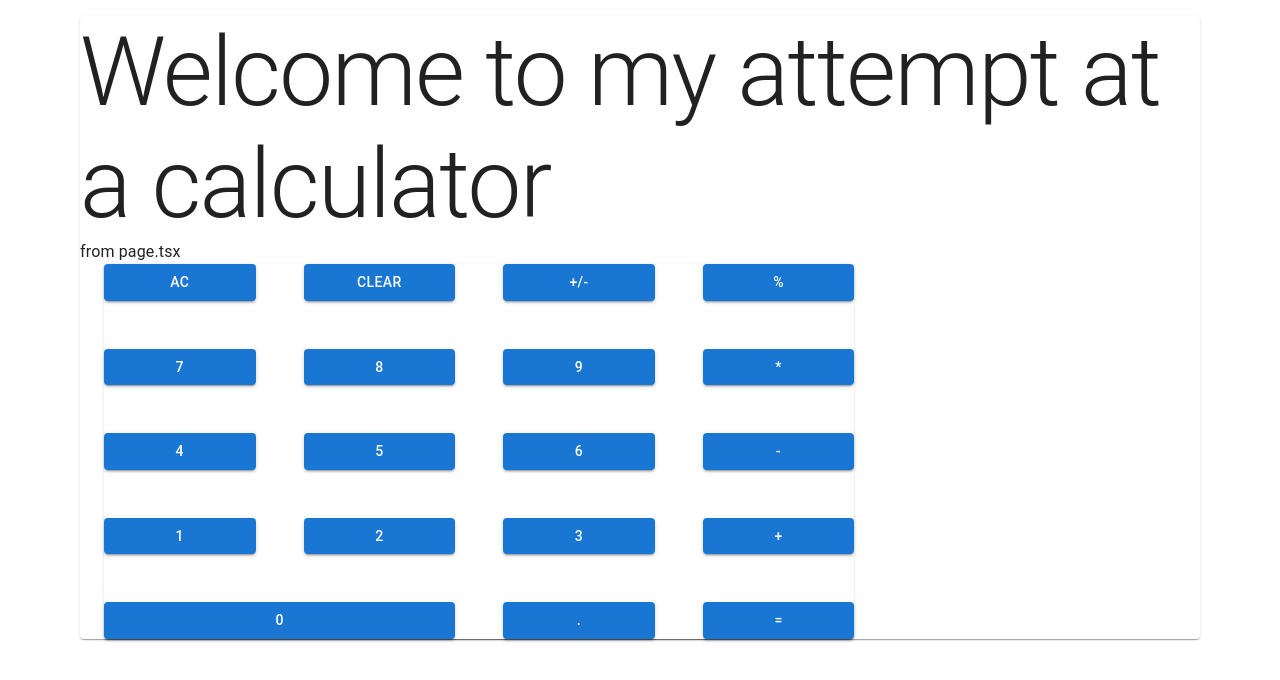
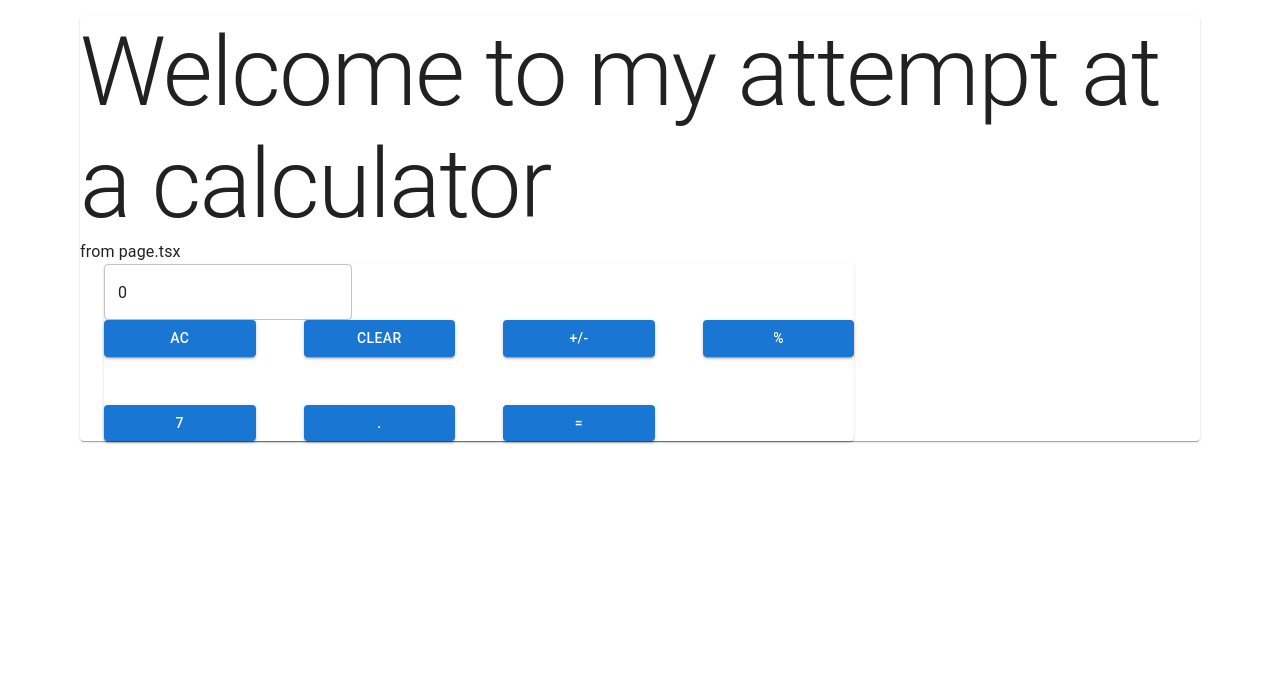
Before and after one commit to lorenzosama/calculator, a Next.js app: page /calculator in a window 1280 px wide. Shown: the top 680 px of the page. Built offline with nearby package versions, Linux system fonts and the light colour scheme.

Commit message:
We have one button working. Now to make the rest work

```diff
--- a/src/app/calculator/components/CalcFrame.tsx
+++ b/src/app/calculator/components/CalcFrame.tsx
@@ -1,13 +1,87 @@
-import { Container, Paper } from "@mui/material";
+'use client'
+import { Container, Paper, TextField } from "@mui/material";
 import Grid from '@mui/material/Grid2'
 import NumButton from "./NumButton";
 import MathButton from "./MathButton";
+import { Dispatch, useReducer } from "react";
+
 
 
 export default function CalcFrame() {
+
+    type MathOperation = | "clear" | "addition" | "subtration"
+    type CalcAction =
+        | {
+            "type": 'number',
+            "payload": string
+        }
+        | {
+            "type": "math",
+            "payload": MathOperation
+        };
+
+    type CalcState = {
+        displayValue: number,
+        calculation?: string | null
+        //We could store history or something but let's keep it simple
+    };
+
+    const defaultCalcState: CalcState = {
+        displayValue: 0,
+    };
+
+
+    function reducer(calcState: CalcState, action: CalcAction) {
+        switch (action.type) {
+            case 'number':
+                let newValString;
+                if (calcState.displayValue === 0) {
+                    newValString = action.payload
+                }
+                else {
+                    newValString = calcState.displayValue.toString() + action.payload;
+                }
+
+                return ({
+                    ...calcState,
+                    displayValue: parseFloat(newValString)
+                })
+            case 'math':
+                switch (action.payload) {
+                    case 'clear':
+                        return (defaultCalcState);
+                }
+
+            default:
+                return calcState;
+        }
+        return calcState;
+
+    };
+
+
+    const [state, dispatch] = useReducer(reducer, defaultCalcState)
+
+
+    function appendNumber(val: string) {
+        dispatch({ 'type': "number", 'payload': val });
+    }
+
+
     return (
         <Container>
             <Paper elevation={1} sx={{ width: .70 }}>
+                <TextField
+                    id=""
+                    label=""
+                    value={state.displayValue}
+                    slotProps={{
+                        input: {
+                            readOnly: true
+                        },
+                    }}
+
+                />
                 <Grid container spacing={6} columns={4}>
                     <Grid size={1}>
                         <MathButton display={"AC"} />
@@ -23,44 +97,46 @@ export default function CalcFrame() {
                         <MathButton display={"%"} />
                     </Grid>
                     <Grid size={1}>
-                        <NumButton display={7} />
+                        <NumButton display='7' action={appendNumber} />
+                    </Grid>
+                    {/*
+                    <Grid size={1}>
+                        <NumButton display='8' />
                     </Grid>
                     <Grid size={1}>
-                        <NumButton display={8} />
-                    </Grid>
-                    <Grid size={1}>
-                        <NumButton display={9} />
+                        <NumButton display='9' />
                     </Grid>
                     <Grid size={1}>
                         <MathButton display={"*"} />
                     </Grid>
                     <Grid size={1}>
-                        <NumButton display={4} />
+                        <NumButton display='4' />
                     </Grid>
                     <Grid size={1}>
-                        <NumButton display={5} />
+                        <NumButton display='5' />
                     </Grid>
                     <Grid size={1}>
-                        <NumButton display={6} />
+                        <NumButton display='6' />
                     </Grid>
                     <Grid size={1}>
                         <MathButton display={"-"} />
                     </Grid>
                     <Grid size={1}>
-                        <NumButton display={1} />
+                        <NumButton display='1' />
                     </Grid>
                     <Grid size={1}>
-                        <NumButton display={2} />
+                        <NumButton display='2' />
                     </Grid>
                     <Grid size={1}>
-                        <NumButton display={3} />
+                        <NumButton display='3' />
                     </Grid>
                     <Grid size={1}>
                         <MathButton display={"+"} />
                     </Grid>
                     <Grid size={2}>
-                        <NumButton display={0} />
+                        <NumButton display='0' />
                     </Grid>
+                    */}
                     <Grid size={1}>
                         <MathButton display={"."} />
                     </Grid>
--- a/src/app/calculator/components/NumButton.tsx
+++ b/src/app/calculator/components/NumButton.tsx
@@ -1,15 +1,17 @@
 import { Button } from "@mui/material";
 
 interface numButtonProps {
-    display: number
+    display: string
+    action: (val: string) => void,
 
 }
 
 //TODO? Can I combine the diffrent buttons together into one component easily?
 
 export default function NumButton(props: numButtonProps) {
+
     return (
-        <Button fullWidth variant="contained" >
+        <Button fullWidth variant="contained" onClick={() => { props.action(props.display) }}>
             {props.display}
         </Button >
     );
```
